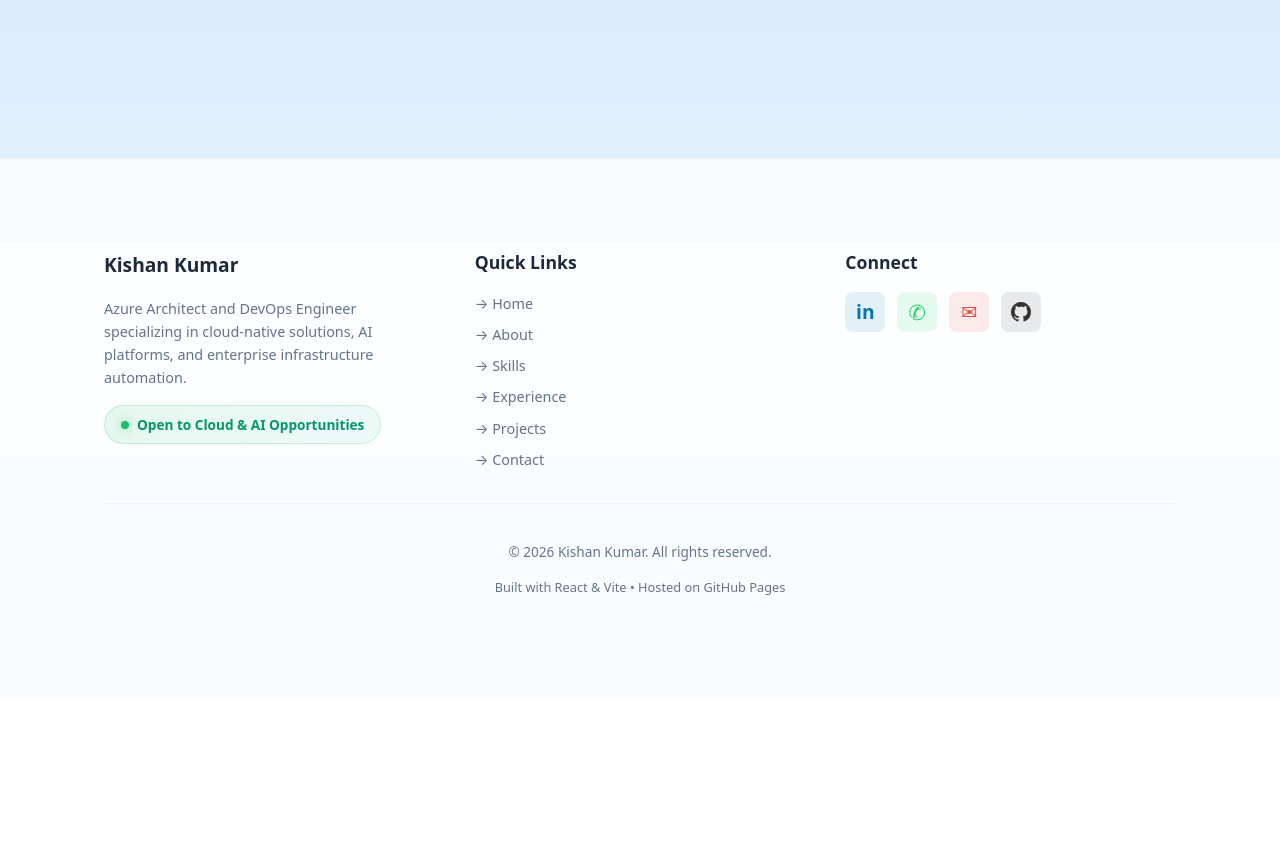
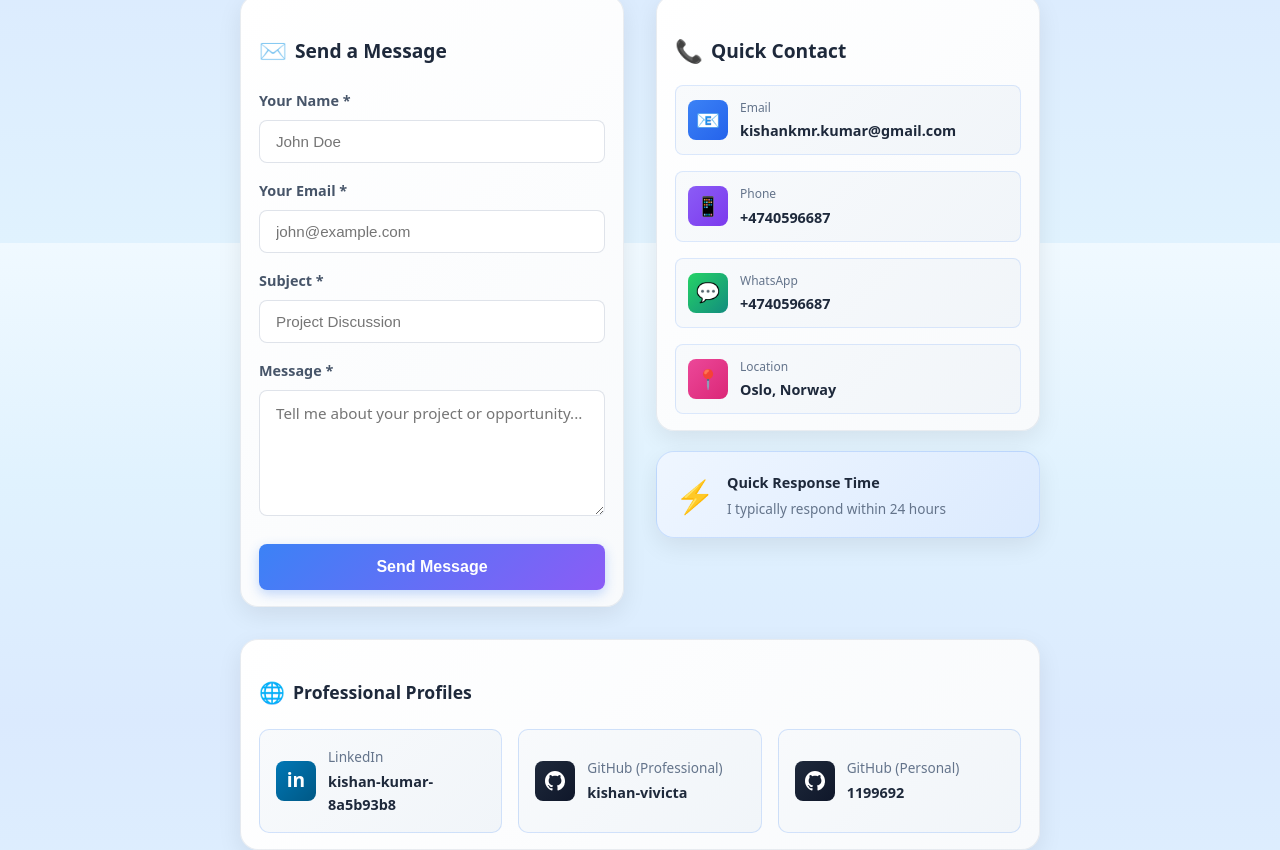
Before and after one commit to kishan-vivicta/kishan-portfolio, a React (Vite) app: page /kishan-portfolio/contact in a window 1280 px wide. Shown: the part 557-1407 px from the top of the page. Before the commit the page ends 1255 px from the top, so only its background shows below. Built offline with nearby package versions, Linux system fonts and the light colour scheme.

Commit message:
Update contact info, add MLOps project and skills, update GitHub profiles

```diff
--- a/src/App.jsx
+++ b/src/App.jsx
@@ -17,10 +17,8 @@ import { NotFoundPage } from "./pages/NotFoundPage";
 import "./index.css";
 
 function App() {
-  const basename = import.meta.env.BASE_URL || '/kishan-portfolio';
-
   return (
-    <Router basename={basename}>
+    <Router basename="/kishan-portfolio">
       <ScrollToTopOnMount />
       <div style={{ minHeight: "100vh", display: "flex", flexDirection: "column" }}>
         <Navbar />
--- a/src/components/Contact.jsx
+++ b/src/components/Contact.jsx
@@ -544,8 +544,10 @@ export const Contact = () => {
           </div>
         </a>
 
+        {profile.contacts.github.map((githubAccount, index) => (
           <a
-          href={profile.contacts.github}
+            key={index}
+            href={githubAccount.url}
             target="_blank"
             rel="noreferrer"
             style={{
@@ -582,17 +584,18 @@ export const Contact = () => {
                 color: "#64748b",
                 marginBottom: "2px"
               }}>
-              GitHub
+                GitHub ({githubAccount.label})
               </div>
               <div style={{
                 fontSize: "0.9rem",
                 fontWeight: "600",
                 color: "#1e293b"
               }}>
-              {profile.socialHandles.github}
+                {githubAccount.handle}
               </div>
             </div>
           </a>
+        ))}
       </div>
     </div>
   </section>
--- a/src/components/Skills.jsx
+++ b/src/components/Skills.jsx
@@ -16,6 +16,12 @@ export const Skills = () => {
       icon: "🤖",
       gradient: "linear-gradient(135deg, #8b5cf6 0%, #7c3aed 100%)",
       skills: skills.aiPlatforms
+    },
+    {
+      title: "MLOps & Machine Learning",
+      icon: "🧠",
+      gradient: "linear-gradient(135deg, #06b6d4 0%, #0891b2 100%)",
+      skills: skills.mlops
     },
     {
       title: "Automation & Scripting",
--- a/src/data/profileData.js
+++ b/src/data/profileData.js
@@ -1,18 +1,21 @@
 export const profile = {
   name: "Kishan Kumar",
   role: "Cloud & DevOps Engineer | Azure Architect",
-  location: "Kolkata, India",
+  location: "Oslo, Norway",
   summary:
     "Azure Architect and DevOps Engineer with 9+ years of experience designing, developing, and implementing cloud-native and DevOps solutions on Microsoft Azure. Strong in cloud adoption, IaC, CI/CD, security, and AI platforms.",
   contacts: {
-    phone: "+91 9689851960",
+    phone: "+4740596687",
     email: "kishankmr.kumar@gmail.com",
     linkedin: "https://www.linkedin.com/in/kishan-kumar-8a5b93b8",
-    github: "https://github.com/1199692"
+    github: [
+      { url: "https://github.com/kishan-vivicta", handle: "kishan-vivicta", label: "Professional" },
+      { url: "https://github.com/1199692", handle: "1199692", label: "Personal" }
+    ]
   },
   socialHandles: {
     linkedin: "kishan-kumar-8a5b93b8",
-    github: "1199692"
+    github: "kishan-vivicta"
   },
   skills: {
     cloudDevOps: [
@@ -28,6 +31,16 @@ export const profile = {
       "AI Foundation & Platform Architecture",
       "AI Infrastructure Design & IaC (Terraform)",
       "Secure, scalable & governed AI workloads"
+    ],
+    mlops: [
+      "Azure Machine Learning",
+      "ML Model Training, Deployment & Monitoring",
+      "MLOps Platform Architecture & Implementation",
+      "Azure Monitor, Log Analytics, Application Insights",
+      "ML Pipeline Automation & CI/CD",
+      "Azure Policy & Governance for ML Workloads",
+      "RBAC & Managed Identities for ML",
+      "Model Registry & Version Control"
     ],
     automation: ["PowerShell", "Bash", "Azure CLI", "Python"],
     development: [
@@ -100,6 +113,29 @@ export const profile = {
     }
   ],
   projects: [
+    {
+      name: "MLOps Platform",
+      customer: "Aker BP",
+      role: "Cloud / MLOps Platform Architect",
+      bullets: [
+        "Designed and implemented a reusable MLOps platform on Azure enabling Data Scientists to train, deploy, and monitor machine learning models in a governed environment.",
+        "Provisioned infrastructure using Terraform following Infrastructure as Code principles.",
+        "Established Azure Policy initiatives, RBAC, managed identities, and networking controls to enforce enterprise governance standards.",
+        "Integrated observability capabilities using Azure Monitor, Log Analytics, Application Insights, and dashboards for proactive monitoring.",
+        "Built reusable CI/CD pipelines for machine learning workloads and platform components."
+      ],
+      techStack: [
+        "Terraform",
+        "Azure Machine Learning",
+        "Azure Monitor",
+        "Log Analytics",
+        "Application Insights",
+        "Azure Policies",
+        "Entra ID",
+        "GitHub",
+        "Python"
+      ]
+    },
     {
       name: "Azure Landing Zone Infrastructure Management (Infrastructure as Code)",
       role: "Cloud Infrastructure Architect",
--- a/vite.config.js
+++ b/vite.config.js
@@ -3,5 +3,5 @@ import react from '@vitejs/plugin-react'
 
 export default defineConfig({
   plugins: [react()],
-  base: process.env.VITE_BASE_PATH || '/kishan-portfolio/'
+  base: '/kishan-portfolio/'
 })
```
Also changed, not shown: public/staticwebapp.config.json (deleted, +0 -27 lines). Lines whose indentation alone changed are shown as unchanged.
